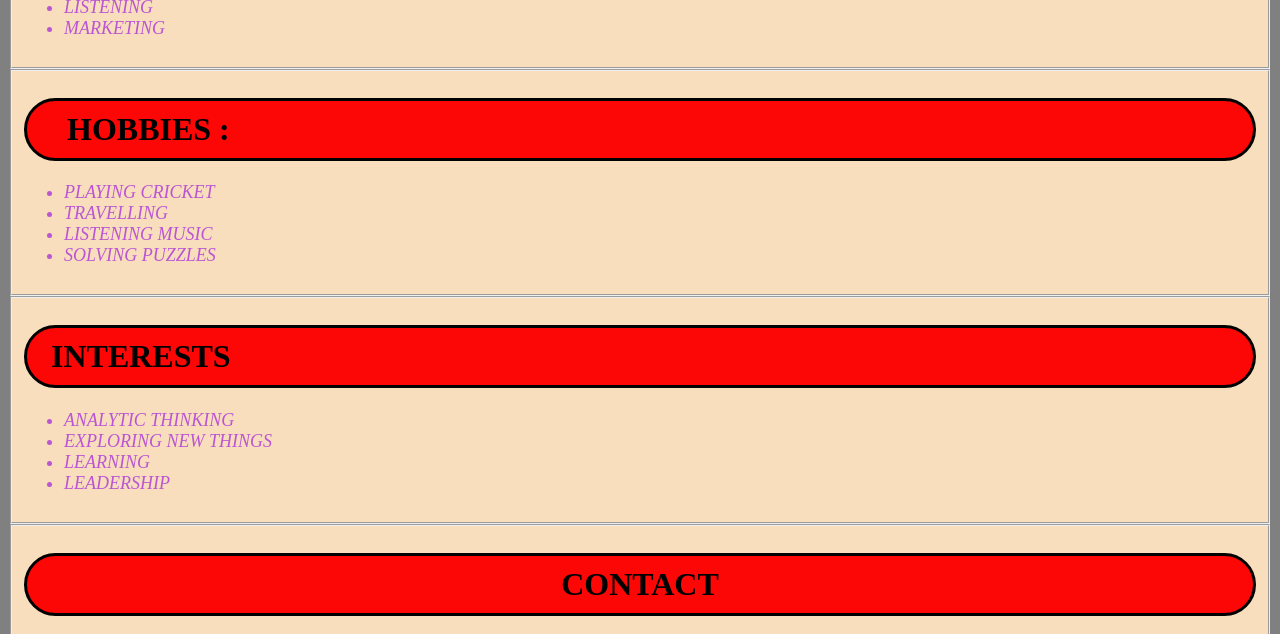
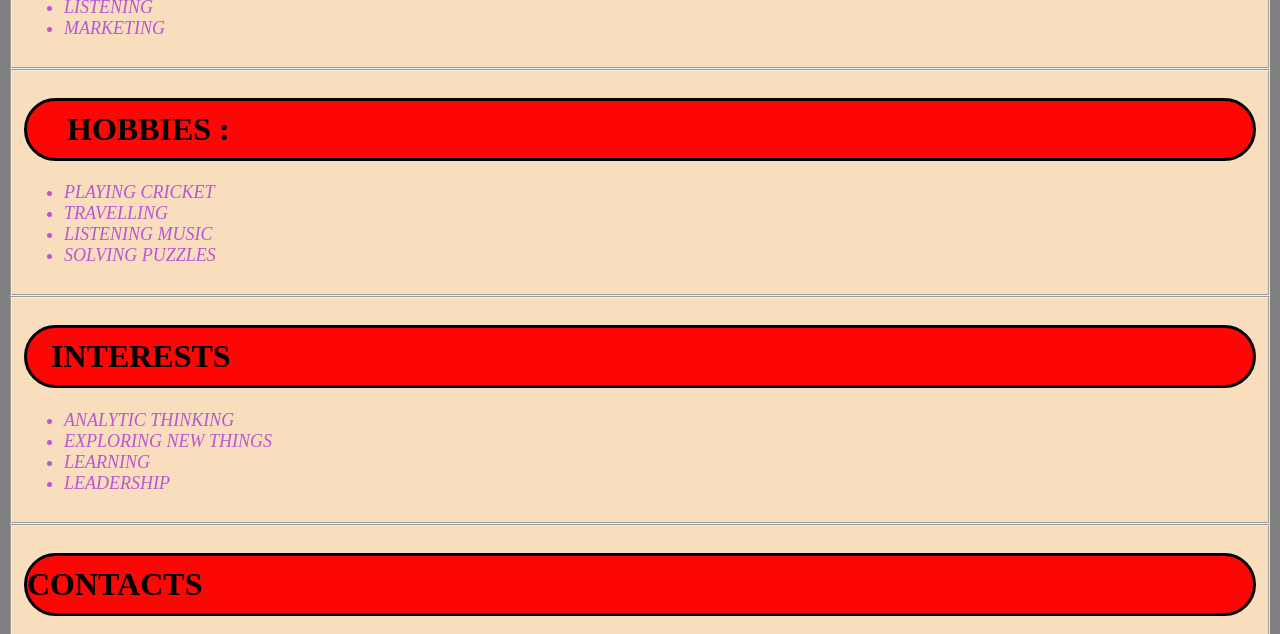
Before and after one commit to laxman187/my-portfolio, a plain HTML site: page index.html in a window 1280 px wide. Shown: the part 1500-2134 px from the top of the page. Drawn offline with Linux system fonts and the light colour scheme.

Commit message:
Update index.html

```diff
--- a/index.html
+++ b/index.html
@@ -197,9 +197,7 @@
         </fieldset>
         <Fieldset>
             <H1>
-                <CEnter>
-                    CONTACT
-                </CEnter>
+               CONTACTS
             </H1>
             <i class="fa-brands fa-linkedin"></i>
             <a href="https://www.linkedin.com/in/laxman-teja-18b23423a">linkedin profile</a><br>
```
